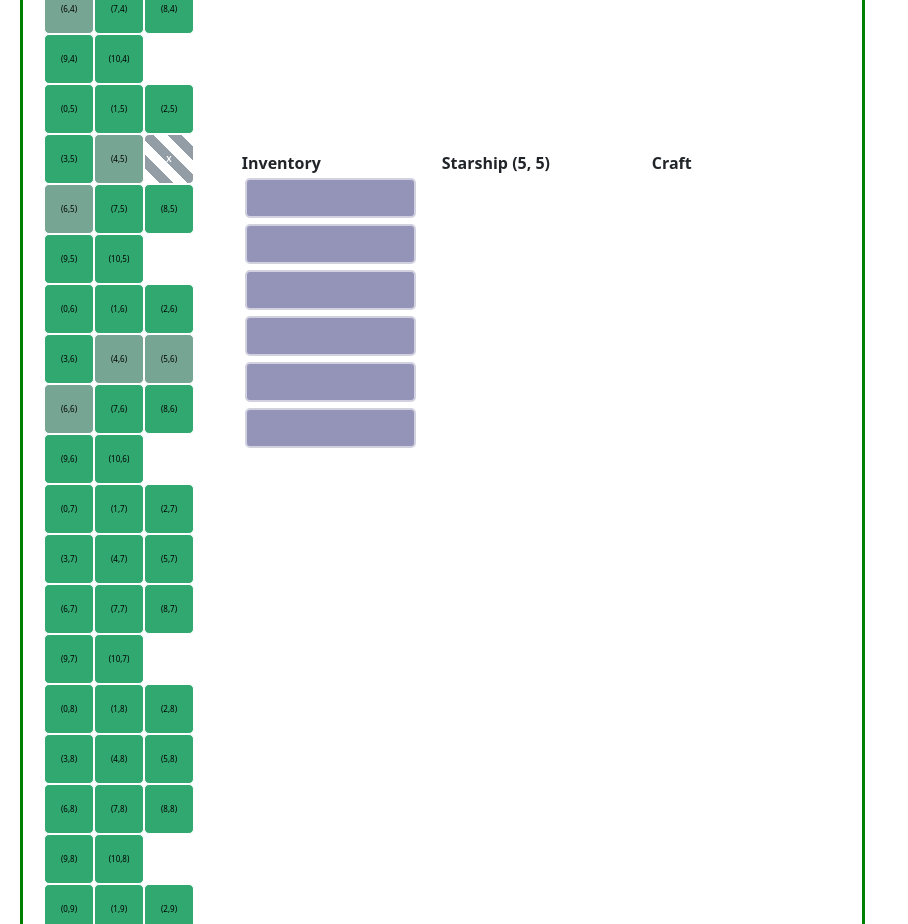
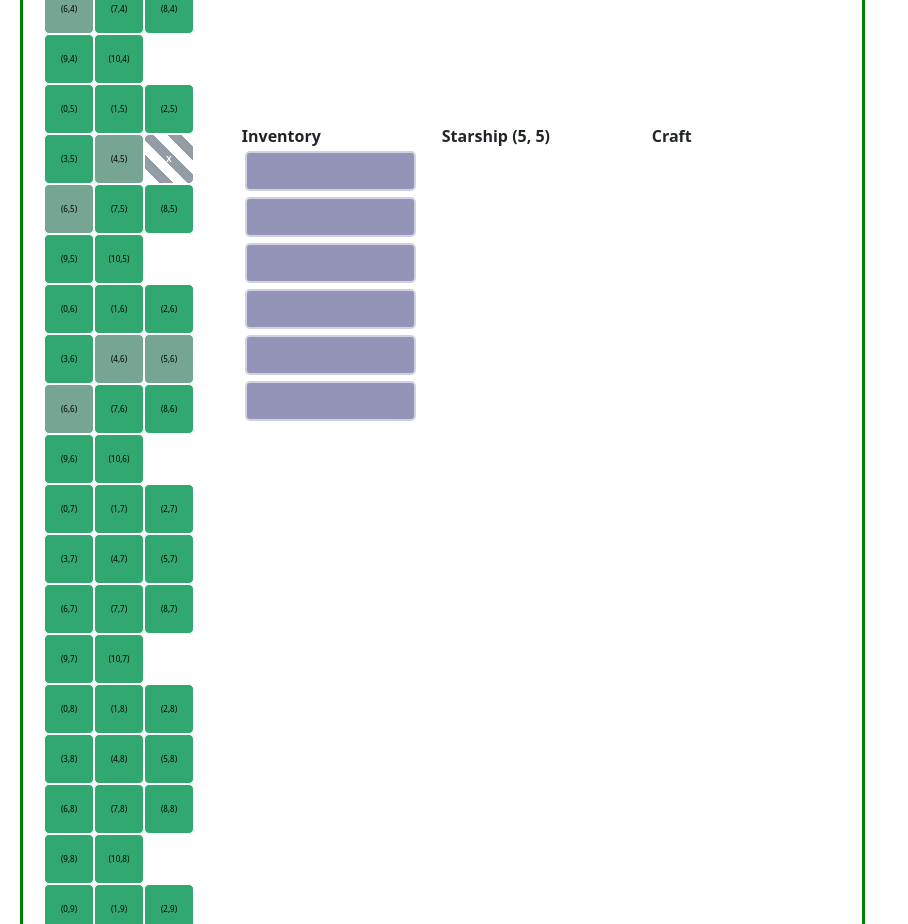
Before and after one commit to mew-the-cat/escape-velocity, a React (Create React App) app: page / in a window 1280 px wide. Shown: the part 960-1884 px from the top of the page, without its empty margins (0-908 px from the left). Built offline with nearby package versions, Linux system fonts and the light colour scheme.

Commit message:
Rewrite InventoryBar with JSX map

```diff
--- a/src/components/Game.tsx
+++ b/src/components/Game.tsx
@@ -8,7 +8,7 @@ import { Cell } from "../models/Cell";
 import { Map } from "./Map";
 import { StatusBar } from "./StatusBar";
 import { ActionBar } from "./ActionBar";
-import { InventoryBar } from "./InventoryBar";
+import { InventoryBarWrapper } from "./InventoryBarWrapper";
 import { CellBar } from "./CellBar";
 import { CraftBar } from "./CraftBar";
 
@@ -136,7 +136,7 @@ class Game extends React.Component<GameProps, GameState> {
             </tr>
             <tr>
               <td className="window-aux">
-                <InventoryBar
+                <InventoryBarWrapper
                   characters={this.state.characters}
                   onClick={this.handleClickItemInventory}
                 />
--- a/src/components/InventoryBar.tsx
+++ /dev/null
@@ -1,33 +0,0 @@
-import React from "react";
-import { Player } from "../models/Player";
-import { ItemTile } from "./ItemTile";
-
-interface InventoryBarProps {
-  characters: Player[];
-  onClick: (slot: number) => void;
-}
-
-export const InventoryBar: React.FC<InventoryBarProps> = ({
-  characters,
-  onClick,
-}) => {
-  var itemListComponents = new Array(characters[0].inventory.size);
-  for (var i = 0; i < itemListComponents.length; i++) {
-    var handleClickItemInventoryBound = onClick.bind(this, i);
-    itemListComponents[i] = (
-      <ItemTile
-        type="submit"
-        key={"ItemInventoryInput" + i}
-        value={characters[0].inventory.slots[i].name}
-        onClick={handleClickItemInventoryBound}
-      />
-    );
-  }
-  return (
-    <div>
-      <b>Inventory</b>
-      <br />
-      {itemListComponents}
-    </div>
-  );
-};
--- /dev/null
+++ b/src/components/InventoryBarList.tsx
@@ -0,0 +1,29 @@
+import React from "react";
+import { Player } from "../models/Player";
+import { ItemTile } from "./ItemTile";
+
+interface InventoryBarListProps {
+  characters: Player[];
+  onClick: (slot: number) => void;
+}
+
+export const InventoryBarList: React.FC<InventoryBarListProps> = ({
+  characters,
+  onClick,
+}) => {
+  return (
+    <ul>
+      {characters[0].inventory.slots.map((item, index) => {
+        return (
+          <li key={"ItemInventoryInput" + index}>
+            <ItemTile
+              type="submit"
+              value={item.name}
+              onClick={() => onClick(index)}
+            />
+          </li>
+        );
+      })}
+    </ul>
+  );
+};
--- /dev/null
+++ b/src/components/InventoryBarWrapper.tsx
@@ -0,0 +1,22 @@
+import React from "react";
+import { Player } from "../models/Player";
+import { InventoryBarList } from "./InventoryBarList";
+
+interface InventoryBarWrapperProps {
+  characters: Player[];
+  onClick: (slot: number) => void;
+}
+
+export const InventoryBarWrapper: React.FC<InventoryBarWrapperProps> = ({
+  characters,
+  onClick,
+}) => {
+  return (
+    <div>
+      <b>Inventory</b>
+      <br />
+
+      <InventoryBarList characters={characters} onClick={onClick} />
+    </div>
+  );
+};
--- a/src/styles/App.css
+++ b/src/styles/App.css
@@ -42,3 +42,11 @@
 td {
   border: 0px;
 }
+
+ul,
+ol,
+li {
+  list-style: none;
+  margin-left: -1em;
+  padding-left: 0;
+}
```
Also changed, not shown: 1 other file (tests, documents, lock files or other folders).
